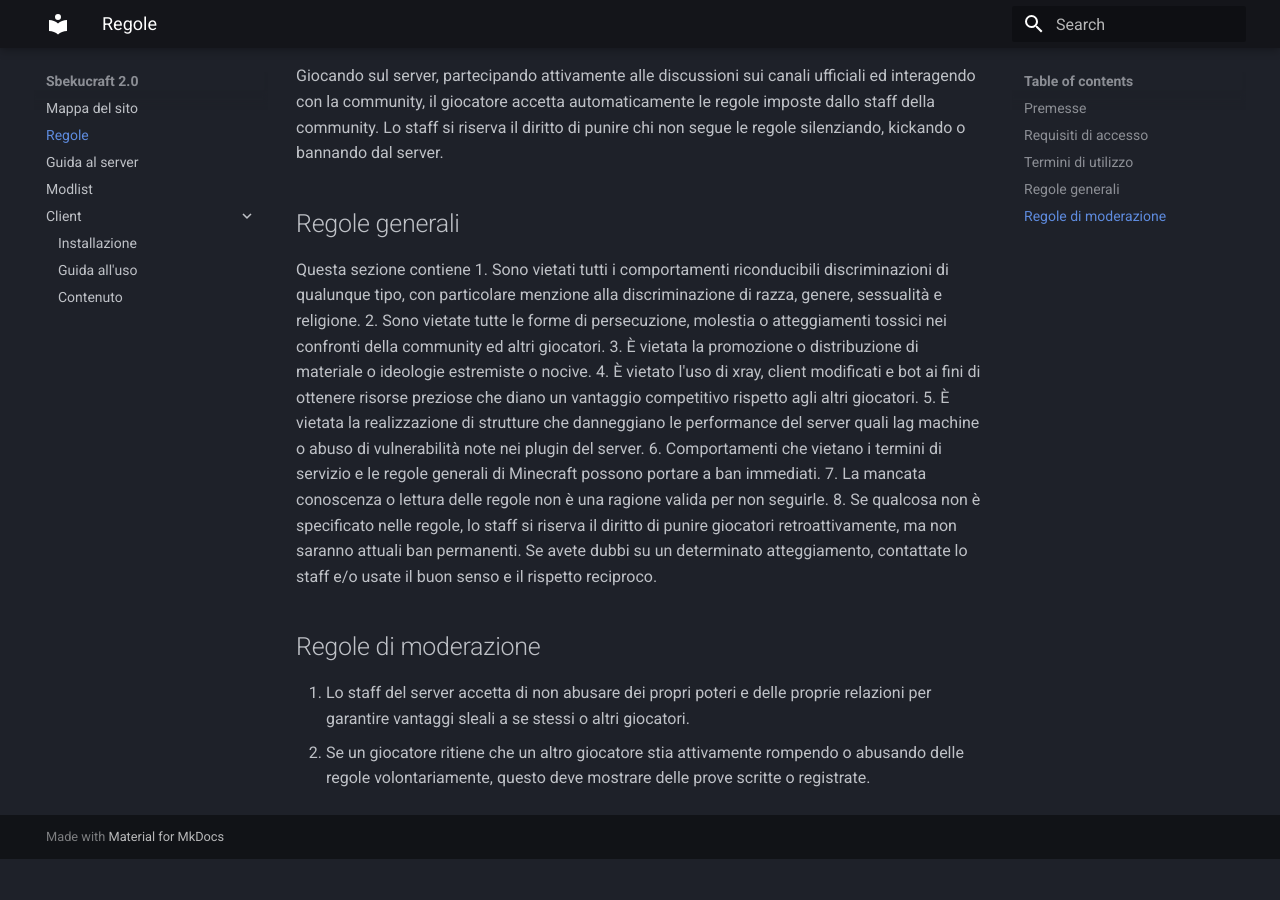
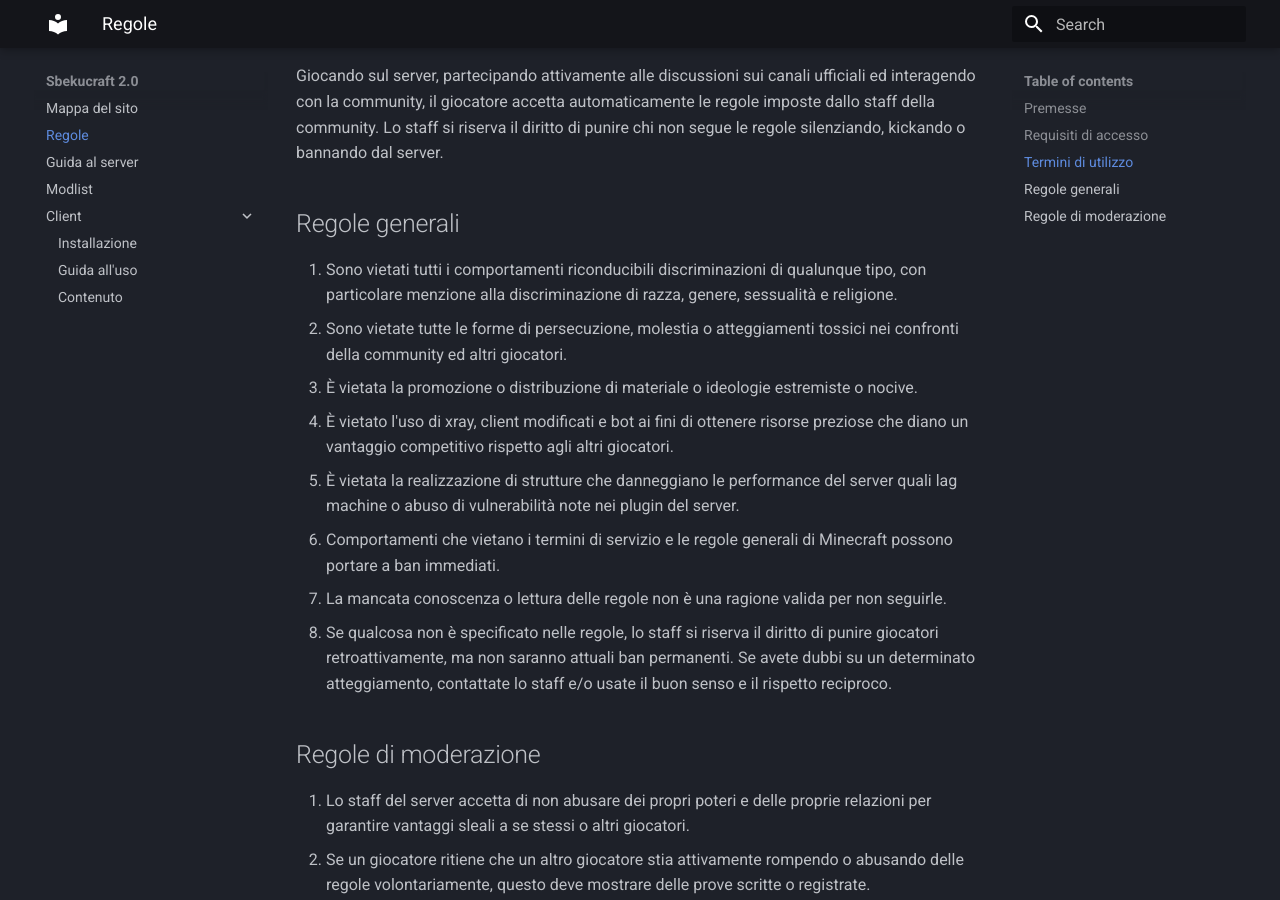
Before and after one commit to Sbekucraft/Sbekucraft-2.0-Wiki, an MkDocs documentation site: the page built from docs/regole.md, in a window 1280 px wide and 900 px high, scrolled down 554 px. Built offline with MkDocs 1.6.1 and Material for MkDocs 9.7.7, drawn with Linux system fonts in a browser that asks for light colours; before the commit the page ends 1413 px from its top, so only the background shows below that.

Commit message:
Fix formattazione regole

```diff
--- a/docs/regole.md
+++ b/docs/regole.md
@@ -8,7 +8,6 @@ L'accesso è server è ristretto alla community di Sabaku No Maiku, dunque è ne
 Giocando sul server, partecipando attivamente alle discussioni sui canali ufficiali ed interagendo con la community, il giocatore accetta automaticamente le regole imposte dallo staff della community.
 Lo staff si riserva il diritto di punire chi non segue le regole silenziando, kickando o bannando dal server.
 ## Regole generali
-Questa sezione contiene
 1. Sono vietati tutti i comportamenti riconducibili discriminazioni di qualunque tipo, con particolare menzione alla discriminazione di razza, genere, sessualità e religione.
 2. Sono vietate tutte le forme di persecuzione, molestia o atteggiamenti tossici nei confronti della community ed altri giocatori.
 3. È vietata la promozione o distribuzione di materiale o ideologie estremiste o nocive.
```
